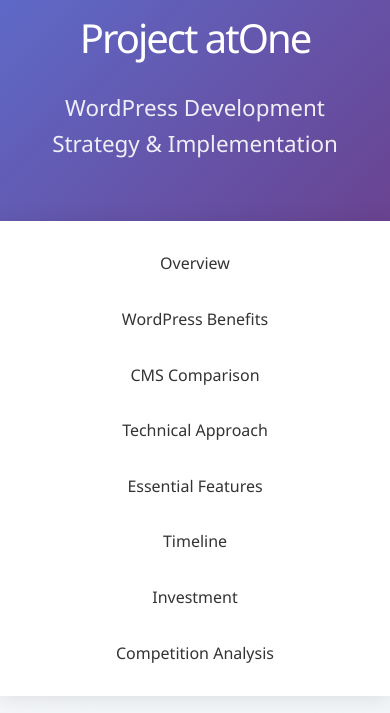
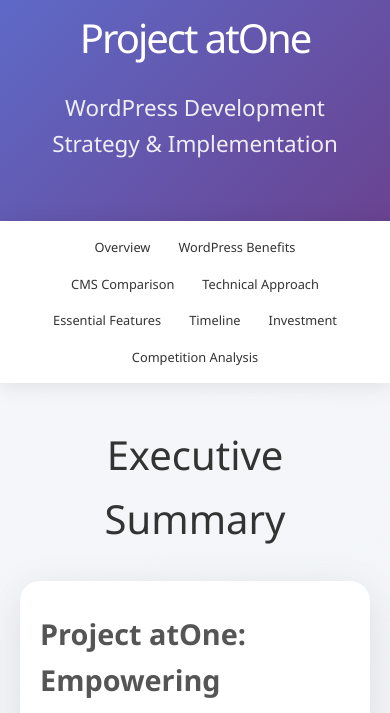
Before and after one commit to shuklaganesh/project-atone-presentation, a plain HTML site: page index.html in a window 390 px wide. Shown: the part 128-841 px from the top of the page. Drawn offline with Linux system fonts and the light colour scheme.

```diff
--- a/index.html
+++ b/index.html
@@ -347,13 +347,25 @@
                 font-size: 2.5rem;
             }
 
+            .nav {
+                position: relative; /* Remove sticky behavior on mobile */
+                padding: 8px 0; /* Reduce padding */
+            }
+
             .nav ul {
-                flex-direction: column;
-                align-items: center;
+                flex-wrap: wrap;
+                justify-content: center;
+                max-width: 100%;
             }
 
             .nav li {
-                margin: 5px 0;
+                margin: 2px 4px; /* Much smaller spacing */
+            }
+
+            .nav a {
+                padding: 6px 10px; /* Smaller buttons */
+                font-size: 0.8rem; /* Smaller text */
+                border-radius: 15px; /* Smaller radius */
             }
 
             .timeline::before {
```
